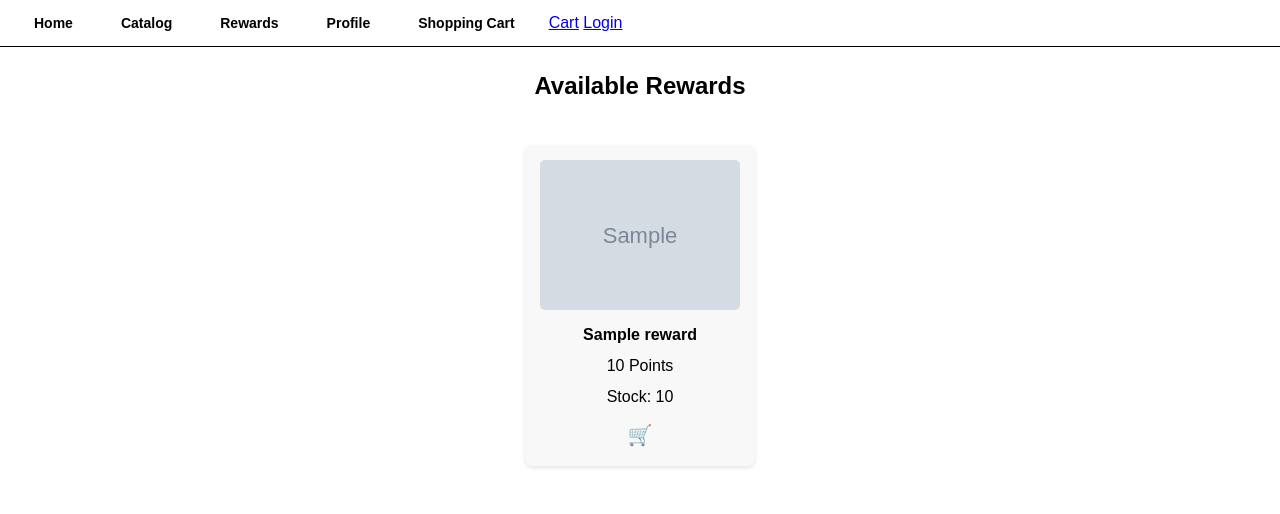
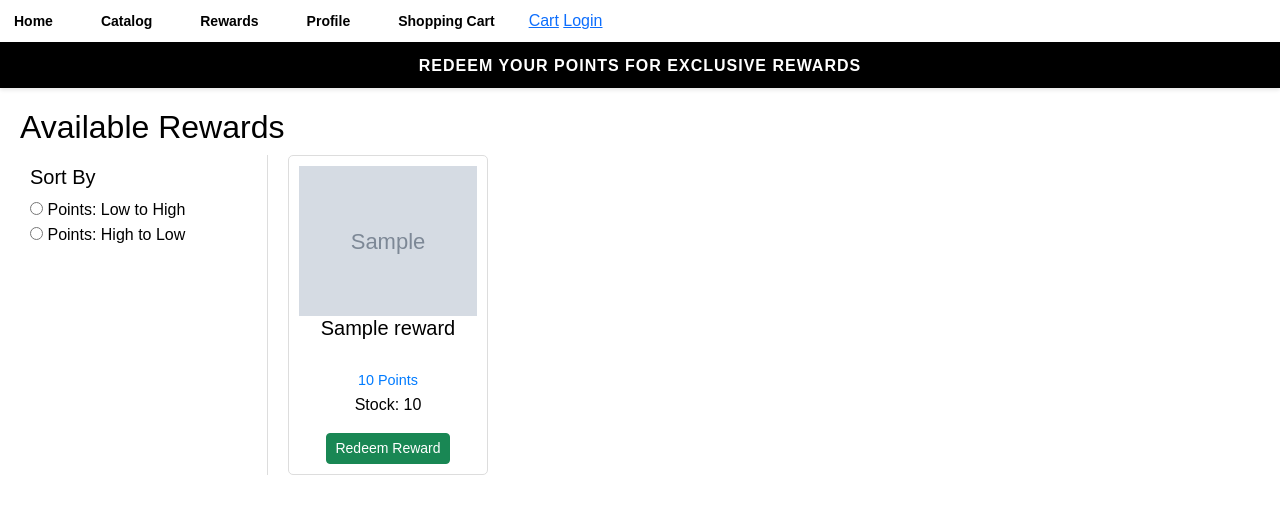
Before and after one commit to Yunlong2601/YearlyVirtualMinimalsystem, a Flask app: template templates/rewards.html in a window 1280 px wide. Shown: the top 514 px of the page. Run offline with Flask 3, Linux system fonts and the light colour scheme; the template is opened without the code that fills it: most values are stand-ins (such as "Sample title", 1, 10 or a date in 2020); grey boxes marked "Sample" are stand-in pictures.

Commit message:
Assistant checkpoint: Updated rewards page layout to match catalogue style
Assistant generated file changes:
- templates/rewards.html: Update rewards page to match catalogue styling

---

User prompt:

can you help me style the /rewards page for users look like the catalogue page?

```diff
--- a/templates/rewards.html
+++ b/templates/rewards.html
@@ -1,50 +1,65 @@
-{% extends "base.html" %}
-{% block title %}Rewards{% endblock %}
-{% block content %}
 
+<!DOCTYPE html>
+<html lang="en">
+<head>
+    <meta charset="UTF-8">
+    <meta name="viewport" content="width=device-width, initial-scale=1.0">
+    <title>Rewards</title>
+    <link href="https://cdn.jsdelivr.net/npm/bootstrap@5.3.0/dist/css/bootstrap.min.css" rel="stylesheet">
+    <link rel="stylesheet" href="{{ url_for('static', filename='styles.css') }}">
     <style>
-.centered-page {
-    max-width: 1200px;
-    margin: 0 auto;
+        .catalogue-container {
             padding: 20px;
         }
-h2 {
-    font-weight: bold;
-    margin-bottom: 20px;
-    text-align: center;
+
+        .main-content {
+            display: flex;
         }
-/* Product Grid Styling */
-.product-grid {
+
+        .filters {
+            width: 20%;
+            padding: 10px;
+            border-right: 1px solid #ddd;
+        }
+
+        .products-container {
+            width: 80%;
+            padding-left: 20px;
+        }
+
+        .products {
             display: flex;
             gap: 20px;
             flex-wrap: wrap;
-    justify-content: center;
-    padding: 20px;
         }
-.product-item {
+
+        .product-card {
+            border: 1px solid #ddd;
+            border-radius: 5px;
+            padding: 10px;
+            text-align: center;
             width: 200px;
-    background: #f8f8f8;
-    padding: 15px;
-    text-align: center;
-    border-radius: 8px;
-    box-shadow: 0 2px 4px rgba(0, 0, 0, 0.1);
+            display: flex;
+            flex-direction: column;
+            justify-content: space-between;
         }
-.product-item img {
+
+        .product-card img {
             width: 100%;
             height: 150px;
             object-fit: cover;
-    border-radius: 5px;
         }
-.product-item p {
-    margin: 5px 0;
+
+        .product-title {
+            min-height: 40px;
         }
-.cart-icon {
-    font-size: 20px;
-    cursor: pointer;
-    display: block;
-    margin-top: 10px;
+
+        .points-info {
+            font-size: 0.9rem;
+            color: #007bff;
+            margin-top: 5px;
         }
-/* User Info Section Styling */
+
         .user-info {
             background-color: #f8f9fa;
             padding: 15px;
@@ -53,29 +68,42 @@ h2 {
             text-align: center;
             box-shadow: 0 2px 4px rgba(0, 0, 0, 0.1);
         }
-.user-info h3 {
-    margin: 0;
-    font-size: 1.5rem;
-    color: #333;
-}
-.user-info p {
-    margin: 5px 0 0;
-    font-size: 1rem;
-    color: #666;
-}
     </style>
+</head>
+<body>
+    {% include 'navbar.html' %}
 
+    <div class="banner">
+        REDEEM YOUR POINTS FOR EXCLUSIVE REWARDS
+    </div>
+
+    <div class="catalogue-container">
         {% if not is_admin and user %}
             <div class="user-info">
                 <h3>Welcome, {{ user.Name }}!</h3>
-        <p>You have {{ user.Points }} points.</p>
+                <p>You have {{ user.Points }} points available to redeem.</p>
             </div>
         {% endif %}
 
-<h2>Available Rewards</h2>
-<div class="product-grid">
+        <h2 class="description">Available Rewards</h2>
+
+        <div class="main-content">
+            <div class="filters">
+                <h5>Sort By</h5>
+                <div class="filter-section">
+                    <input type="radio" id="pointsLow" name="sortPoints">
+                    <label for="pointsLow">Points: Low to High</label>
+                </div>
+                <div class="filter-section">
+                    <input type="radio" id="pointsHigh" name="sortPoints">
+                    <label for="pointsHigh">Points: High to Low</label>
+                </div>
+            </div>
+
+            <div class="products-container">
+                <div class="products">
                     {% for reward in rewards %}
-        <div class="product-item">
+                        <div class="product-card">
                             {% if reward.image_url %}
                                 <img src="{{ reward.image_url }}" alt="{{ reward.name }}">
                             {% else %}
@@ -83,65 +111,30 @@ h2 {
                                     No Image
                                 </div>
                             {% endif %}
-            <p><strong>{{ reward.name }}</strong></p>
-            <p>{{ reward.points }} Points</p>
+                            <h5 class="product-title">{{ reward.name }}</h5>
+                            <div class="points-info">{{ reward.points }} Points</div>
                             <p>Stock: {{ reward.quantity }}</p>
-            <span class="cart-icon">🛒</span>
+                            <div class="product-actions">
+                                <form method="POST" action="/redeem">
+                                    <input type="hidden" name="reward" value="{{ reward.name }}">
+                                    <button type="submit" class="btn btn-success btn-sm" {% if user.Points < reward.points %}disabled{% endif %}>
+                                        Redeem Reward
+                                    </button>
+                                </form>
+                            </div>
                         </div>
                     {% endfor %}
                 </div>
+            </div>
+        </div>
+    </div>
 
-<!-- Admin Actions -->
     {% if is_admin %}
-    <h2>Update Reward Image</h2>
-    <form action="/update-image" method="post">
-        <label for="reward-name-update">Reward Name</label>
-        <select id="reward-name-update" name="reward_name">
-            <option value="">Choose a reward...</option>
-            {% for reward in rewards %}
-                <option value="{{ reward.name }}">{{ reward.name }}</option>
-            {% endfor %}
-        </select>
-        <label for="new-image-url">New Image URL</label>
-        <input type="url" id="new-image-url" name="image_url">
-        <button type="submit">Update Image</button>
-    </form>
-
-    <h2>Add a New Reward</h2>
-    <form action="/add-reward" method="post">
-        <label for="new-reward-name">Reward Name</label>
-        <input type="text" id="new-reward-name" name="name" required>
-        <label for="points-required">Points Required</label>
-        <input type="number" id="points-required" name="points" required>
-        <label for="quantity">Quantity</label>
-        <input type="number" id="quantity" name="quantity" required>
-        <label for="image-url">Image URL (Optional)</label>
-        <input type="url" id="image-url" name="image_url">
-        <button type="submit">Add Reward</button>
-    </form>
-
-    <h2>Redeem Rewards</h2>
-    <form action="/redeem" method="post">
-        <label for="reward-select">Select Reward</label>
-        <select id="reward-select" name="reward">
-            <option value="">Choose a reward...</option>
-            {% for reward in rewards %}
-                <option value="{{ reward.name }}">{{ reward.name }} ({{ reward.points }} points)</option>
-            {% endfor %}
-        </select>
-        <label for="email">Email</label>
-        <input type="email" id="email" name="email" required>
-        <button type="submit">Redeem</button>
-    </form>
-
-    <h2>Add Points to a User</h2>
-    <form action="/add-points" method="post">
-        <label for="user-email">Email</label>
-        <input type="email" id="user-email" name="email" required>
-        <label for="points-to-add">Points to Add</label>
-        <input type="number" id="points-to-add" name="points" required>
-        <button type="submit">Add Points</button>
-    </form>
+        <!-- Keep existing admin forms at the bottom -->
+        <div style="margin-top: 40px; padding: 20px;">
+            <h2>Admin Controls</h2>
+            <!-- Your existing admin forms here -->
+        </div>
     {% endif %}
-
-{% endblock %}
+</body>
+</html>
```
Lines whose indentation alone changed are shown as unchanged.
